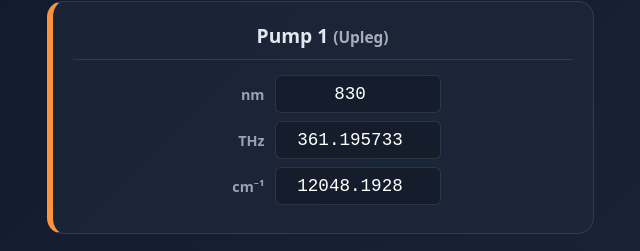
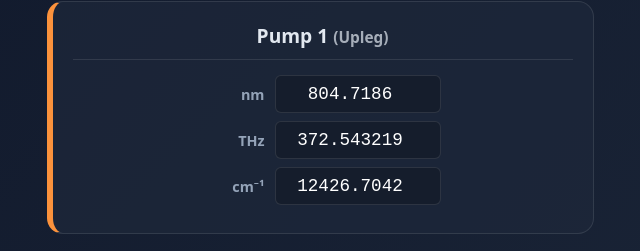
Before and after one commit to yunxuanluu/sfg_calculation, a plain HTML site: page index.html in a window 1280 px wide. Shown: the part 228-479 px from the top of the page, 320-960 px from the left. Drawn offline with Linux system fonts and the light colour scheme.

Commit message:
Change default value of start_nm_p1 to 804.7186

```diff
--- a/index.html
+++ b/index.html
@@ -342,7 +342,7 @@
   // --- Initialization ---
 
   // Set Defaults: Pump 1 = 830 nm
-  let start_nm_p1 = 830.0000;
+  let start_nm_p1 = 804.7186;
   document.getElementById('nm_p1').value = start_nm_p1;
   // Manually populate siblings for P1
   document.getElementById('thz_p1').value = nm_to_thz(start_nm_p1).toFixed(PRECISION_THZ);
```
